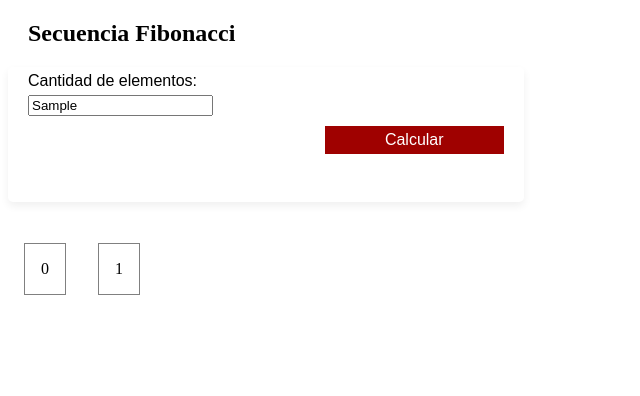
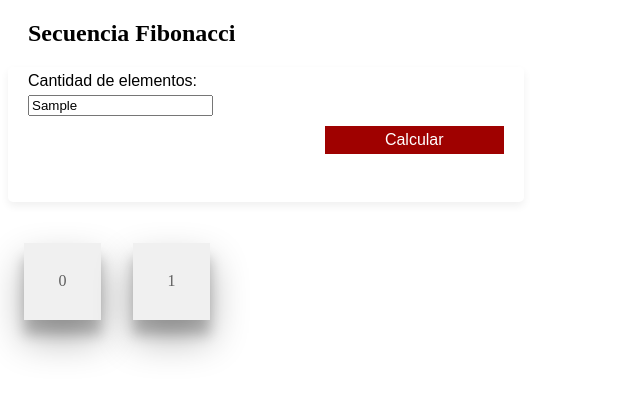
Before and after one commit to 2022-SEMI-DESIX-G1/vaca-edgardo, a plain HTML site: page lab5/index.html in a window 1280 px wide. Both pictures are taken after typing "Sample" into the empty fields and a click on the button "Calcular". Shown: the whole page, without its empty margins (0-640 px from the left). Drawn offline with Linux system fonts and the light colour scheme.

Commit message:
Style the card number

```diff
--- a/lab5/style.css
+++ b/lab5/style.css
@@ -29,8 +29,17 @@ input {
 }
 
 .card {
+    display: flex;
+    justify-content: center;
+    align-items: center;
+    background: #f0f0f0;
+    color: #5f5f5f;
+    width: 45px;
+    height: 45px;
+    box-shadow: rgba(0, 0, 0, 0.3) 0px 19px 38px, rgba(0, 0, 0, 0.22) 0px 15px 12px;
+    transition: 0.3s;
+    margin: 10px;
     padding: 1rem;
-    border: 1px solid grey;
     margin: 1rem;
 }
 
```
